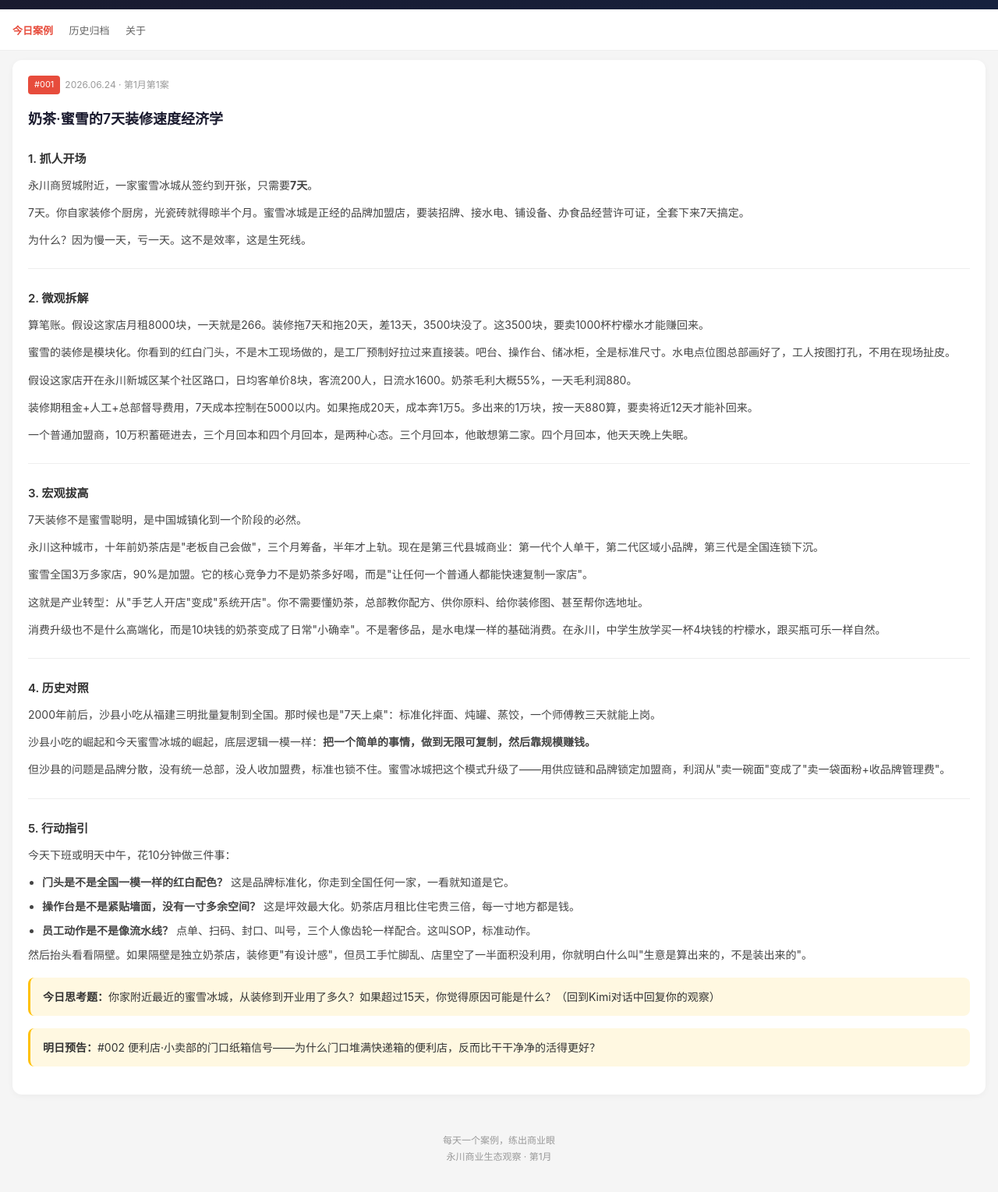
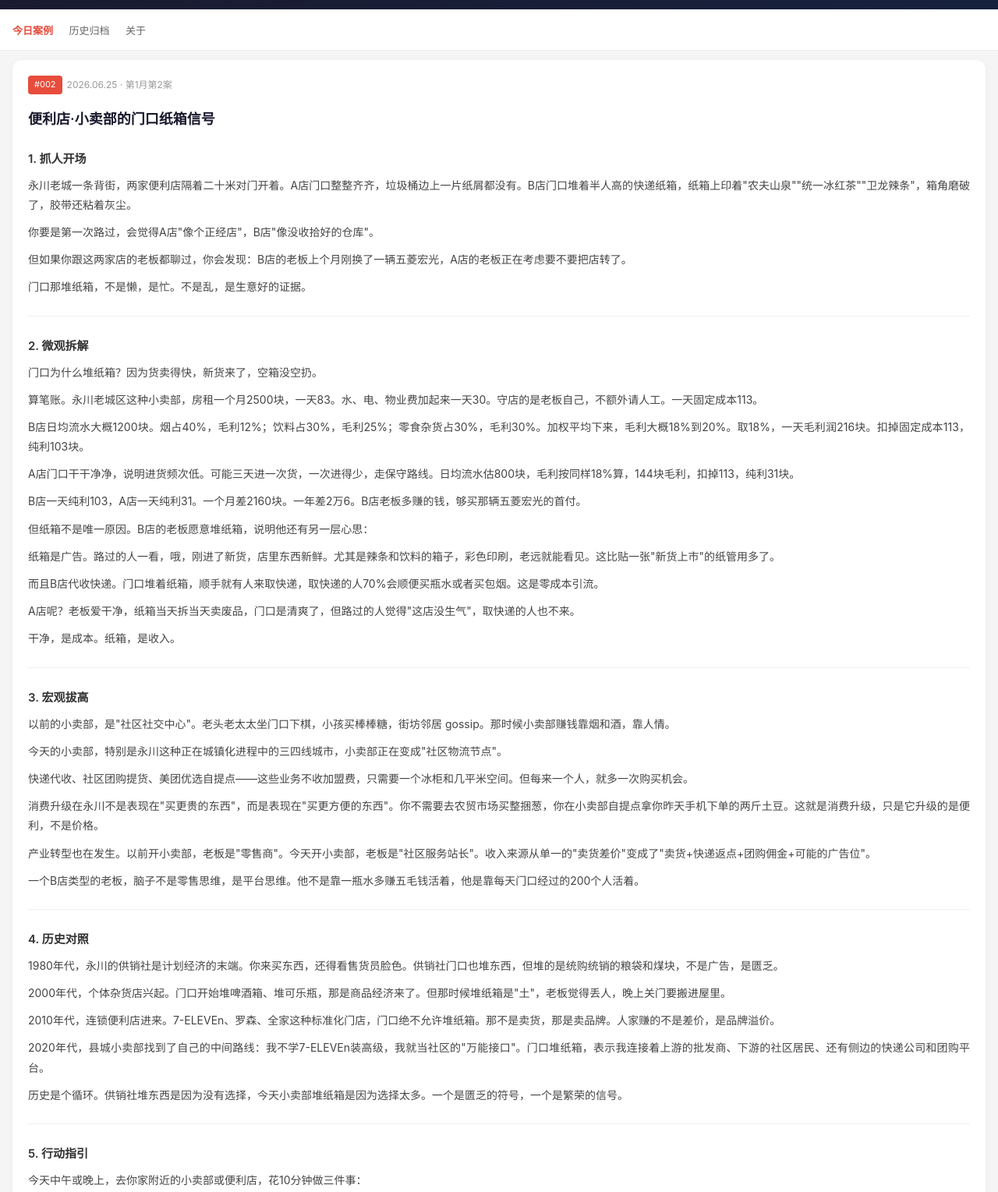
Before and after one commit to Zedrascyy-001/yongchuan-business-observation, a plain HTML site: page index.html in a window 1280 px wide. Shown: the part 100-1629 px from the top of the page at 78% size. Drawn offline with Linux system fonts and the light colour scheme.

Commit message:
更新index.html：添加第2天案例 #002 便利店·小卖部的门口纸箱信号

```diff
--- a/index.html
+++ b/index.html
@@ -114,58 +114,67 @@
 <div id="tab-today" class="tab-content">
   <div class="card">
     <div class="card-header">
-      <span class="tag">#001</span>
-      <span class="date">2026.06.24 · 第1月第1案</span>
+      <span class="tag">#002</span>
+      <span class="date">2026.06.25 · 第1月第2案</span>
     </div>
-    <h2>奶茶·蜜雪的7天装修速度经济学</h2>
+    <h2>便利店·小卖部的门口纸箱信号</h2>
 
     <h3>1. 抓人开场</h3>
-    <p>永川商贸城附近，一家蜜雪冰城从签约到开张，只需要<strong>7天</strong>。</p>
-    <p>7天。你自家装修个厨房，光瓷砖就得晾半个月。蜜雪冰城是正经的品牌加盟店，要装招牌、接水电、铺设备、办食品经营许可证，全套下来7天搞定。</p>
-    <p>为什么？因为慢一天，亏一天。这不是效率，这是生死线。</p>
+    <p>永川老城一条背街，两家便利店隔着二十米对门开着。A店门口整整齐齐，垃圾桶边上一片纸屑都没有。B店门口堆着半人高的快递纸箱，纸箱上印着"农夫山泉""统一冰红茶""卫龙辣条"，箱角磨破了，胶带还粘着灰尘。</p>
+    <p>你要是第一次路过，会觉得A店"像个正经店"，B店"像没收拾好的仓库"。</p>
+    <p>但如果你跟这两家店的老板都聊过，你会发现：B店的老板上个月刚换了一辆五菱宏光，A店的老板正在考虑要不要把店转了。</p>
+    <p>门口那堆纸箱，不是懒，是忙。不是乱，是生意好的证据。</p>
 
     <div class="divider"></div>
 
     <h3>2. 微观拆解</h3>
-    <p>算笔账。假设这家店月租8000块，一天就是266。装修拖7天和拖20天，差13天，3500块没了。这3500块，要卖1000杯柠檬水才能赚回来。</p>
-    <p>蜜雪的装修是模块化。你看到的红白门头，不是木工现场做的，是工厂预制好拉过来直接装。吧台、操作台、储冰柜，全是标准尺寸。水电点位图总部画好了，工人按图打孔，不用在现场扯皮。</p>
-    <p>假设这家店开在永川新城区某个社区路口，日均客单价8块，客流200人，日流水1600。奶茶毛利大概55%，一天毛利润880。</p>
-    <p>装修期租金+人工+总部督导费用，7天成本控制在5000以内。如果拖成20天，成本奔1万5。多出来的1万块，按一天880算，要卖将近12天才能补回来。</p>
-    <p>一个普通加盟商，10万积蓄砸进去，三个月回本和四个月回本，是两种心态。三个月回本，他敢想第二家。四个月回本，他天天晚上失眠。</p>
+    <p>门口为什么堆纸箱？因为货卖得快，新货来了，空箱没空扔。</p>
+    <p>算笔账。永川老城区这种小卖部，房租一个月2500块，一天83。水、电、物业费加起来一天30。守店的是老板自己，不额外请人工。一天固定成本113。</p>
+    <p>B店日均流水大概1200块。烟占40%，毛利12%；饮料占30%，毛利25%；零食杂货占30%，毛利30%。加权平均下来，毛利大概18%到20%。取18%，一天毛利润216块。扣掉固定成本113，纯利103块。</p>
+    <p>A店门口干干净净，说明进货频次低。可能三天进一次货，一次进得少，走保守路线。日均流水估800块，毛利按同样18%算，144块毛利，扣掉113，纯利31块。</p>
+    <p>B店一天纯利103，A店一天纯利31。一个月差2160块。一年差2万6。B店老板多赚的钱，够买那辆五菱宏光的首付。</p>
+    <p>但纸箱不是唯一原因。B店的老板愿意堆纸箱，说明他还有另一层心思：</p>
+    <p>纸箱是广告。路过的人一看，哦，刚进了新货，店里东西新鲜。尤其是辣条和饮料的箱子，彩色印刷，老远就能看见。这比贴一张"新货上市"的纸管用多了。</p>
+    <p>而且B店代收快递。门口堆着纸箱，顺手就有人来取快递，取快递的人70%会顺便买瓶水或者买包烟。这是零成本引流。</p>
+    <p>A店呢？老板爱干净，纸箱当天拆当天卖废品，门口是清爽了，但路过的人觉得"这店没生气"，取快递的人也不来。</p>
+    <p>干净，是成本。纸箱，是收入。</p>
 
     <div class="divider"></div>
 
     <h3>3. 宏观拔高</h3>
-    <p>7天装修不是蜜雪聪明，是中国城镇化到一个阶段的必然。</p>
-    <p>永川这种城市，十年前奶茶店是"老板自己会做"，三个月筹备，半年才上轨。现在是第三代县城商业：第一代个人单干，第二代区域小品牌，第三代是全国连锁下沉。</p>
-    <p>蜜雪全国3万多家店，90%是加盟。它的核心竞争力不是奶茶多好喝，而是"让任何一个普通人都能快速复制一家店"。</p>
-    <p>这就是产业转型：从"手艺人开店"变成"系统开店"。你不需要懂奶茶，总部教你配方、供你原料、给你装修图、甚至帮你选地址。</p>
-    <p>消费升级也不是什么高端化，而是10块钱的奶茶变成了日常"小确幸"。不是奢侈品，是水电煤一样的基础消费。在永川，中学生放学买一杯4块钱的柠檬水，跟买瓶可乐一样自然。</p>
+    <p>以前的小卖部，是"社区社交中心"。老头老太太坐门口下棋，小孩买棒棒糖，街坊邻居 gossip。那时候小卖部赚钱靠烟和酒，靠人情。</p>
+    <p>今天的小卖部，特别是永川这种正在城镇化进程中的三四线城市，小卖部正在变成"社区物流节点"。</p>
+    <p>快递代收、社区团购提货、美团优选自提点——这些业务不收加盟费，只需要一个冰柜和几平米空间。但每来一个人，就多一次购买机会。</p>
+    <p>消费升级在永川不是表现在"买更贵的东西"，而是表现在"买更方便的东西"。你不需要去农贸市场买整捆葱，你在小卖部自提点拿你昨天手机下单的两斤土豆。这就是消费升级，只是它升级的是便利，不是价格。</p>
+    <p>产业转型也在发生。以前开小卖部，老板是"零售商"。今天开小卖部，老板是"社区服务站长"。收入来源从单一的"卖货差价"变成了"卖货+快递返点+团购佣金+可能的广告位"。</p>
+    <p>一个B店类型的老板，脑子不是零售思维，是平台思维。他不是靠一瓶水多赚五毛钱活着，他是靠每天门口经过的200个人活着。</p>
 
     <div class="divider"></div>
 
     <h3>4. 历史对照</h3>
-    <p>2000年前后，沙县小吃从福建三明批量复制到全国。那时候也是"7天上桌"：标准化拌面、炖罐、蒸饺，一个师傅教三天就能上岗。</p>
-    <p>沙县小吃的崛起和今天蜜雪冰城的崛起，底层逻辑一模一样：<strong>把一个简单的事情，做到无限可复制，然后靠规模赚钱。</strong></p>
-    <p>但沙县的问题是品牌分散，没有统一总部，没人收加盟费，标准也锁不住。蜜雪冰城把这个模式升级了——用供应链和品牌锁定加盟商，利润从"卖一碗面"变成了"卖一袋面粉+收品牌管理费"。</p>
+    <p>1980年代，永川的供销社是计划经济的末端。你来买东西，还得看售货员脸色。供销社门口也堆东西，但堆的是统购统销的粮袋和煤块，不是广告，是匮乏。</p>
+    <p>2000年代，个体杂货店兴起。门口开始堆啤酒箱、堆可乐瓶，那是商品经济来了。但那时候堆纸箱是"土"，老板觉得丢人，晚上关门要搬进屋里。</p>
+    <p>2010年代，连锁便利店进来。7-ELEVEn、罗森、全家这种标准化门店，门口绝不允许堆纸箱。那不是卖货，那是卖品牌。人家赚的不是差价，是品牌溢价。</p>
+    <p>2020年代，县城小卖部找到了自己的中间路线：我不学7-ELEVEn装高级，我就当社区的"万能接口"。门口堆纸箱，表示我连接着上游的批发商、下游的社区居民、还有侧边的快递公司和团购平台。</p>
+    <p>历史是个循环。供销社堆东西是因为没有选择，今天小卖部堆纸箱是因为选择太多。一个是匮乏的符号，一个是繁荣的信号。</p>
 
     <div class="divider"></div>
 
     <h3>5. 行动指引</h3>
-    <p>今天下班或明天中午，花10分钟做三件事：</p>
+    <p>今天中午或晚上，去你家附近的小卖部或便利店，花10分钟做三件事：</p>
     <ul>
-      <li><strong>门头是不是全国一模一样的红白配色？</strong> 这是品牌标准化，你走到全国任何一家，一看就知道是它。</li>
-      <li><strong>操作台是不是紧贴墙面，没有一寸多余空间？</strong> 这是坪效最大化。奶茶店月租比住宅贵三倍，每一寸地方都是钱。</li>
-      <li><strong>员工动作是不是像流水线？</strong> 点单、扫码、封口、叫号，三个人像齿轮一样配合。这叫SOP，标准动作。</li>
+      <li><strong>看门口</strong>：有没有纸箱、快递袋、团购自提点的标识？有，说明这家店在想办法引流。没有，说明它只靠自然客流，可能活得比较辛苦。</li>
+      <li><strong>看货架深处</strong>：货架最下面一层和最高一层，是只有大品牌还是也塞满了小品牌、本地品牌？如果只有大品牌，说明老板保守；如果大小品牌都有，说明老板愿意试新品，这通常是生意好的店才敢干的事。</li>
+      <li><strong>看收银台旁边</strong>：有没有打火机、口香糖、小袋辣条、电池？这些叫"顺手带一件"，毛利高，顾客等扫码的时候随手就拿了。收银台旁边空间利用得越满，老板越会做生意。</li>
     </ul>
-    <p>然后抬头看看隔壁。如果隔壁是独立奶茶店，装修更"有设计感"，但员工手忙脚乱、店里空了一半面积没利用，你就明白什么叫"生意是算出来的，不是装出来的"。</p>
+    <p>做完这三件事，你大概能判断：这家店一天流水大概多少，老板是保守型还是进攻型，以及——这家店如果旁边再开一家同样的，它扛不扛得住。</p>
 
     <div class="highlight">
-      <strong>今日思考题：</strong>你家附近最近的蜜雪冰城，从装修到开业用了多久？如果超过15天，你觉得原因可能是什么？（回到Kimi对话中回复你的观察）
+      <strong>今日思考题：</strong>你家附近生意最好的小卖部，门口是干净的还是有纸箱的？如果你发现一家"门口很干净但生意很好"的店，你觉得它的核心竞争力可能是什么？（回到Kimi对话中回复你的观察）
     </div>
 
     <div class="highlight">
-      <strong>明日预告：</strong>#002 便利店·小卖部的门口纸箱信号——为什么门口堆满快递箱的便利店，反而比干干净净的活得更好？
+      <strong>明日预告：</strong>#003 餐饮·快餐店的午市客流密码——为什么有的快餐店中午12点满座，有的12点半还坐不满？差的不只是口味，是一组你可能从来没注意到的数字。
     </div>
   </div>
 </div>
@@ -175,6 +184,14 @@
   <div class="card">
     <h2>案例归档</h2>
     <div class="case-list">
+      <a href="#" class="case-item" onclick="showCase(0); return false;">
+        <span class="case-num">02</span>
+        <div class="case-info">
+          <div class="case-title">便利店·小卖部的门口纸箱信号</div>
+          <div class="case-meta">2026.06.25 · 实地</div>
+        </div>
+        <span class="case-arrow">›</span>
+      </a>
       <a href="#" class="case-item" onclick="showCase(0); return false;">
         <span class="case-num">01</span>
         <div class="case-info">
```
